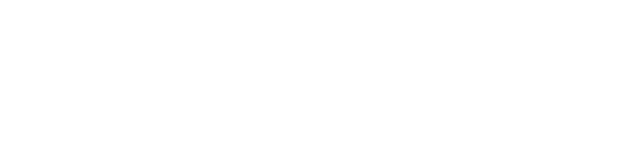
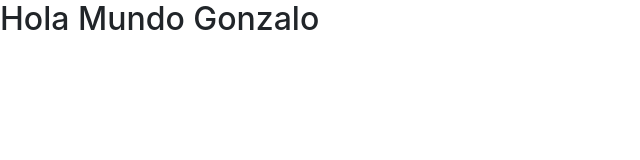
Before and after one commit to gonzafg2/heladerias-donihue, a plain HTML site: page index.html in a window 1280 px wide. Shown: the whole page, without its empty margins (0-640 px from the left). Drawn offline with nearby package versions, Linux system fonts and the light colour scheme.

Commit message:
Agrego Hola Mundo 2

```diff
--- a/index.html
+++ b/index.html
@@ -21,7 +21,9 @@
    <header></header>
 
    <section class="seccion-1"></section>
-   <section class="seccion-2"></section>
+   <section class="seccion-2">
+      <h2>Hola Mundo Gonzalo</h2>
+   </section>
    <section class="seccion-3"></section>
    <section class="seccion-4"></section>
    <footer></footer>
```
